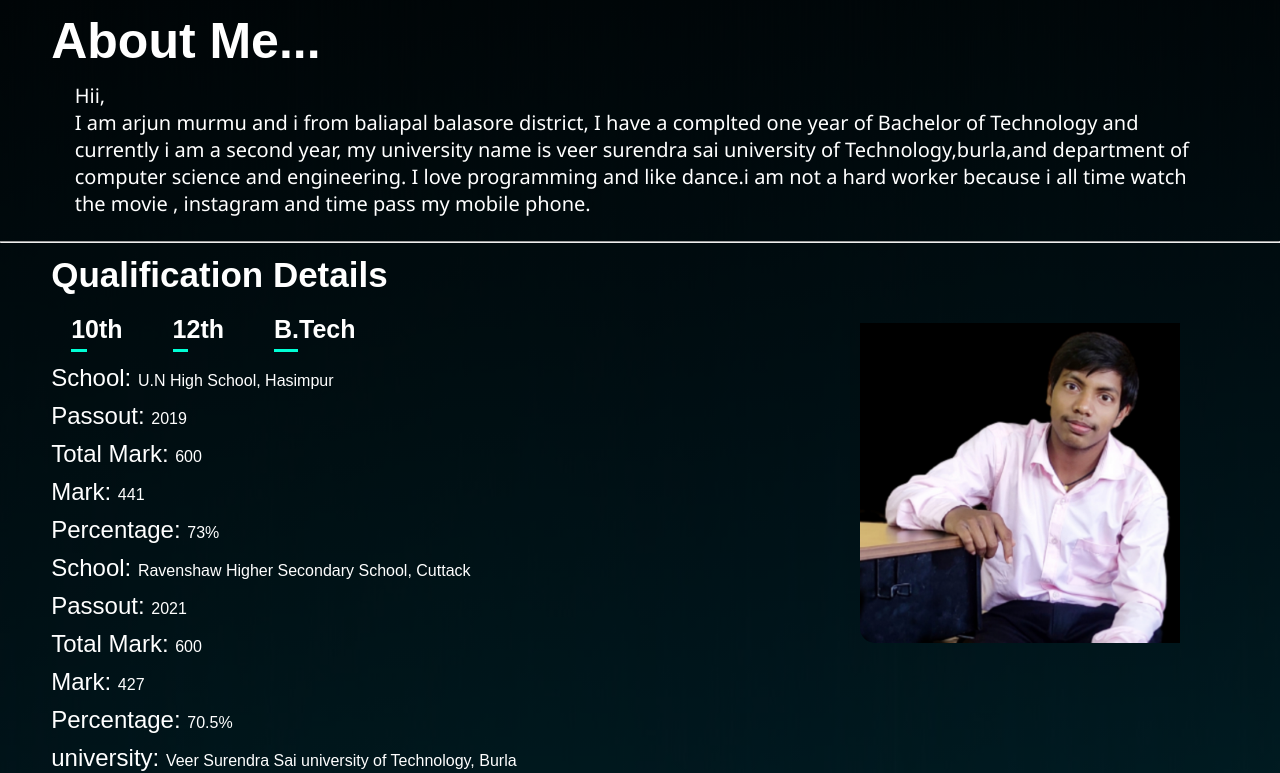
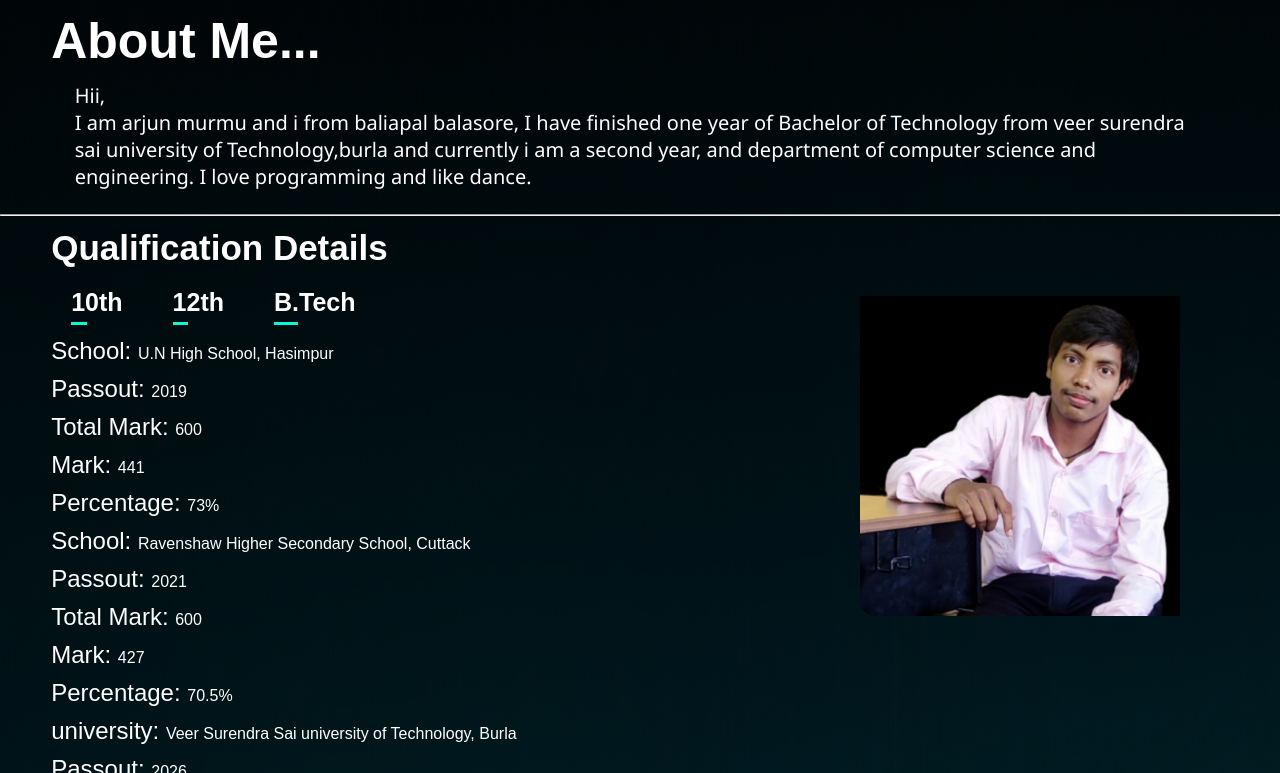
Before and after one commit to Arjun-murmu/portfolio_page.github.io, a plain HTML site: page index.html in a window 1280 px wide. Shown: the part 327-1100 px from the top of the page. Drawn offline with Linux system fonts and the light colour scheme.

Commit message:
Update index.html

```diff
--- a/index.html
+++ b/index.html
@@ -19,11 +19,9 @@
 <div class="about">
     <h1>About Me...</h1>
     <div class="chan">
-        <p>Hii,<br>I am arjun murmu and i from baliapal balasore district, I have a complted one year of Bachelor of Technology
-        and currently i am a second year, my university name is veer surendra sai university of Technology,burla,and department of
-    computer science and engineering. I love programming and like dance.i am not a hard worker because i all time watch the movie
-      ,  instagram and time pass my mobile phone.
- </p>
+        <p>Hii,<br>I am arjun murmu and i from baliapal balasore, I have finished one year of Bachelor of Technology from veer surendra sai university of Technology,burla
+        and currently i am a second year, and department of
+    computer science and engineering. I love programming and like dance.
     </div>
 </div>
 <hr>
```
